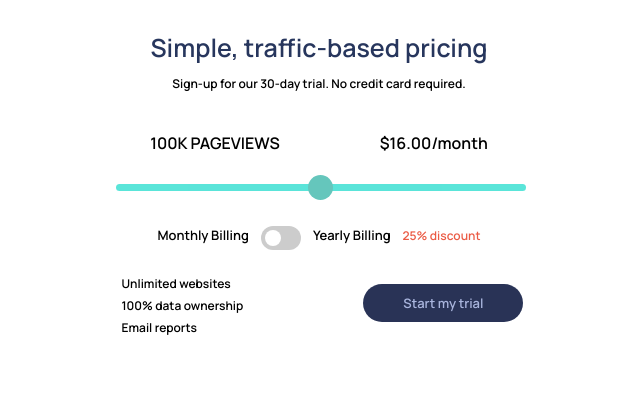
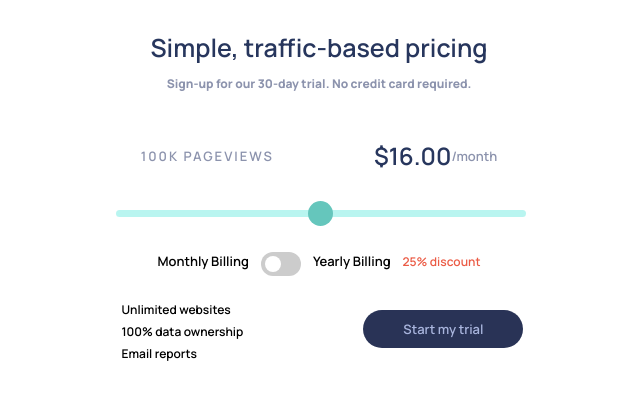
Before and after one commit to manuel040192/interactive-pricing-component-challenge, a plain HTML site: page index.html in a window 1280 px wide. Shown: the whole page, without its empty margins (321-961 px from the left). Drawn offline with Linux system fonts and the light colour scheme.

Commit message:
Update styles.css

```diff
--- a/styles.css
+++ b/styles.css
@@ -15,6 +15,8 @@
     display: grid;
     place-items: center;
     margin-top: 10px;
+    color: #8c93ad;
+    font-weight: 700;
 }
 
 .container {
@@ -33,6 +35,7 @@
 .top_section {
     display: flex;
     gap: 100px;
+    padding-top: 15px;
 }
 
 .right_side_top_section {
@@ -52,6 +55,23 @@
     flex-direction: row;
     gap: 120px;
     align-items: center;
+}
+
+.pageviews {
+    font-size: 13px;
+    color: #8c93ad;
+    letter-spacing: 2px;
+}
+
+.sixteen_dollars {
+    font-size: 24px;
+    color: #27365d;
+    transform: translateY(-8px);
+}
+
+.per_month {
+    font-size: 13px;
+    color: #8c93ad;
 }
 
 .monthly,
@@ -89,6 +109,10 @@
     cursor: pointer;
     text-align: center;
     font-size: 13px;
+}
+
+.button:hover {
+    opacity: 0.98;
 }
 
 /* SWITCH - BEGINNING */
@@ -172,7 +196,7 @@
     appearance: none;
     width: 100%; /* Full-width */
     height: 7px; /* Specified height */
-    background: #15dac9; /* Green background */
+    background: #9cf1ea; /* Green background */
     outline: none; /* Remove outline */
     opacity: 0.7; /* Set transparency (for mouse-over effects on hover) */
     -webkit-transition: .2s; /* 0.2 seconds transition on hover */
```
